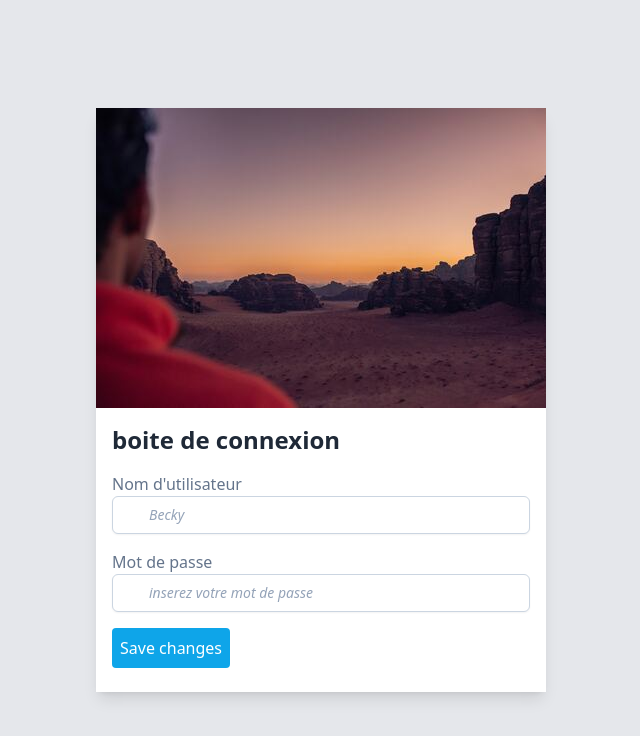
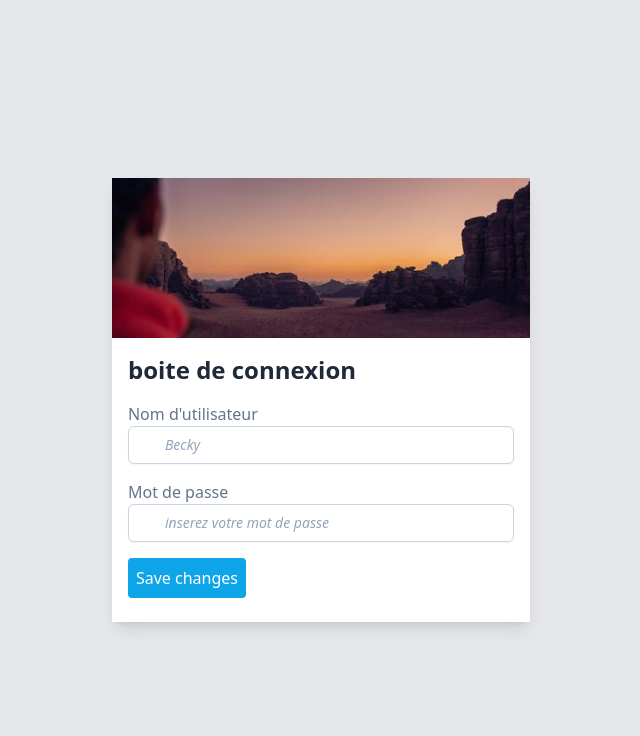
Before and after one commit to beckyo6/signin-page, a plain HTML site: page connexion.html in a window 1280 px wide. Shown: the whole page, without its empty margins (319-959 px from the left). Drawn offline with nearby package versions, Linux system fonts and the light colour scheme.

Commit message:
style img

```diff
--- a/connexion.html
+++ b/connexion.html
@@ -10,8 +10,7 @@
 <body class="bg-gray-200 flex content-center justify-center h-full items-center	">
 
     <div class="bg-white shadow-lg max-w-lg">
-        <img src="img/cover.jpg" alt="">
-
+        <img class="w-full h-40 object-cover" src="img/cover.jpg" alt="">
         <div class="p-4 mb-2">
             <h1 class="font-bold text-2xl text-gray-800">boite de connexion</h1>
 
```
